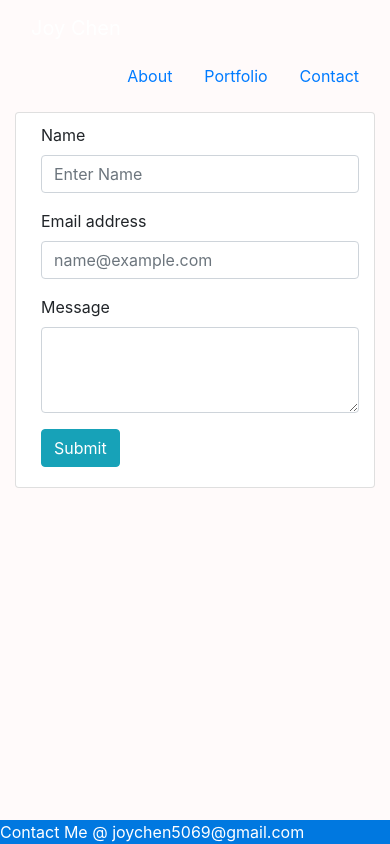
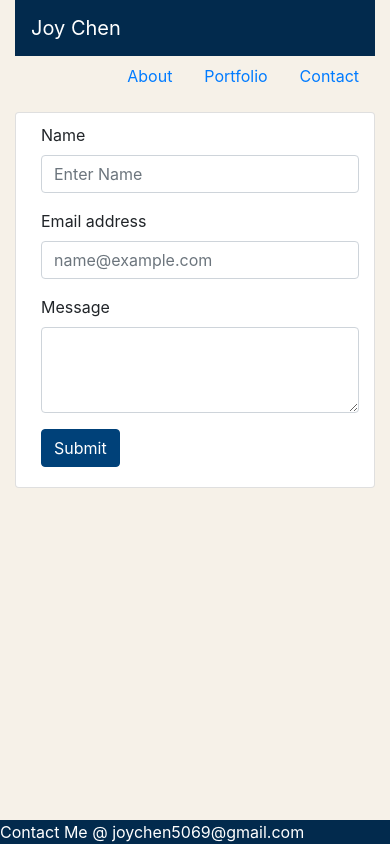
Before and after one commit to joychen5069/joy.chen.portfolio, a plain HTML site: page contact.html in a window 390 px wide. Drawn offline with nearby package versions, Linux system fonts and the light colour scheme.

Commit message:
fixed padding and created media queries where necessary

```diff
--- a/contact-style.css
+++ b/contact-style.css
@@ -1,8 +1,14 @@
-/*background colo. make sure it doesnt clash*/
+/*background color, don't let it clash with header color*/
 body {
-    background-color: snow;
+    background-color: rgb(246, 241, 232);
 }
 
+/*nav bar*/
+.navbar,
+.navbar-brand {
+    background-color: #022a4d;
+
+}
 /*move card down so it isnt against the menu*/
 .card {
     padding-top: 10px;
@@ -10,11 +16,16 @@ body {
     padding-bottom: 20px;
 }
 
-/*make sure footer stays on bottom*/
-.footer {
+.btn-info {
+    background-color: #004179;
+    border-color: #004179;
+}
+
+/*keep footer on bottom of page*/
+footer {
     bottom: 0;
     left: 0;
-    background-color: #0078e0;
+    background-color: #022a4d;
     color: white;
     position: fixed;
     width: 100%;
--- a/index-style.css
+++ b/index-style.css
@@ -1,6 +1,17 @@
 /*background color, don't let it clash with header color*/
 body {
-    background-color: snow;
+    background-color: rgb(246, 241, 232);
+}
+
+/*nav bar*/
+.navbar,
+.navbar-brand {
+    background-color: #022a4d;
+    font-size: x-large;
+}
+
+.nav-item {
+    align-items: center;
 }
  /*thumbnail spacing*/
 .col-md-3 {
@@ -27,10 +38,10 @@ h4 {
 }
 
 /*keep footer on bottom of page*/
-.footer {
+footer {
     bottom: 0;
     left: 0;
-    background-color: #0078e0;
+    background-color: #022a4d;
     color: white;
     position: fixed;
     width: 100%;
--- a/portfolio-style.css
+++ b/portfolio-style.css
@@ -3,12 +3,11 @@ body {
     background-color: rgb(246, 241, 232);
 }
 
+/*nav bar*/
 .navbar,
 .navbar-brand {
-    text-align: center;
     background-color: #022a4d;
 }
-
 /*add space underneath card rows*/
 .card-deck {
     padding-bottom: 20px;
@@ -20,14 +19,37 @@ body {
     padding-left: 10px;
     padding-bottom: 20px;
     margin-top: 15px;
+
+}
+/*center text over image*/
+h5 {
+    text-align: center;
+}
+/*keep text from top of card*/
+p {
+    padding-top: 30px;
 }
 
 /*make sure footer stays on the bottom*/
-.footer {
+footer {
     bottom: 0;
     left: 0;
-    background-color: #0078e0;
+    background-color: #022a4d;
     color: white;
     position: fixed;
     width: 100%;
+    text-align: center;
 }
+
+/*when the screen is smaller than 995px, make sure text is still legible*/
+@media screen and (max-width: 995px) {
+h5 {
+    font-size: small;
+    font-weight: bold;
+}
+p {
+    font-size: small;
+    margin-right: 10px;
+}
+
+}
```
